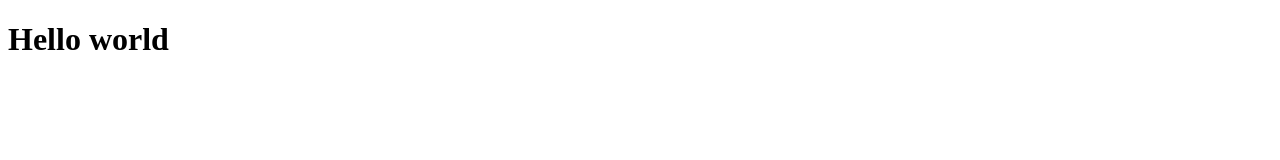
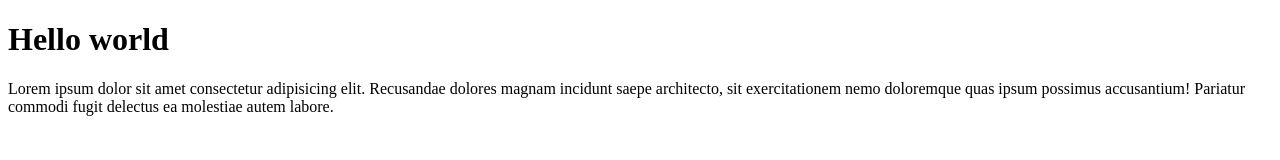
Before and after one commit to irvanmaula/irvanmaul-git-test, a plain HTML site: page index.html in a window 1280 px wide. Drawn offline with Linux system fonts and the light colour scheme.

Commit message:
menambahkan paragraf

```diff
--- a/index.html
+++ b/index.html
@@ -7,5 +7,6 @@
 </head>
 <body>
     <h1>Hello world</h1>
+    <p>Lorem ipsum dolor sit amet consectetur adipisicing elit. Recusandae dolores magnam incidunt saepe architecto, sit exercitationem nemo doloremque quas ipsum possimus accusantium! Pariatur commodi fugit delectus ea molestiae autem labore.</p>
 </body>
 </html>
```
